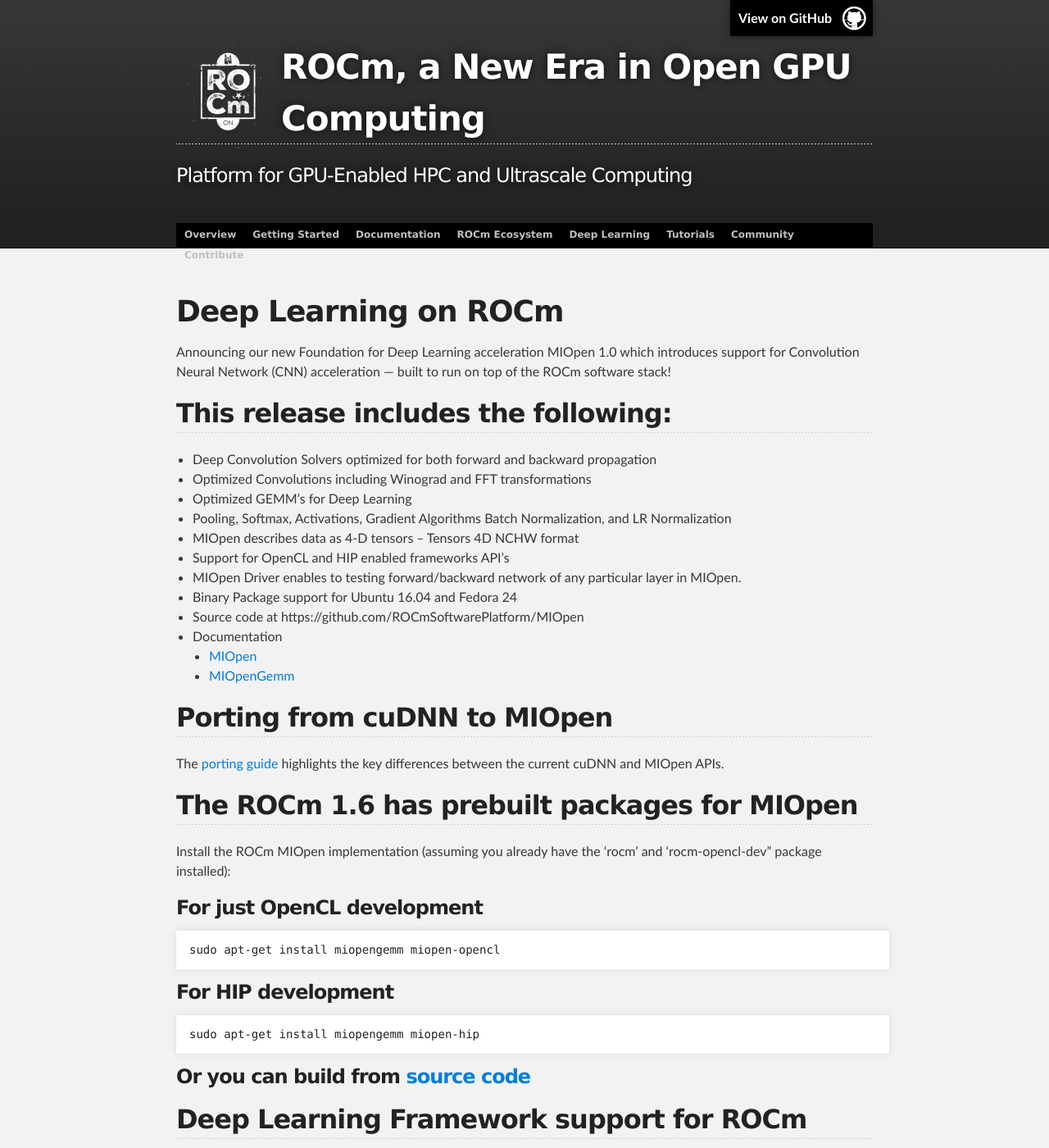
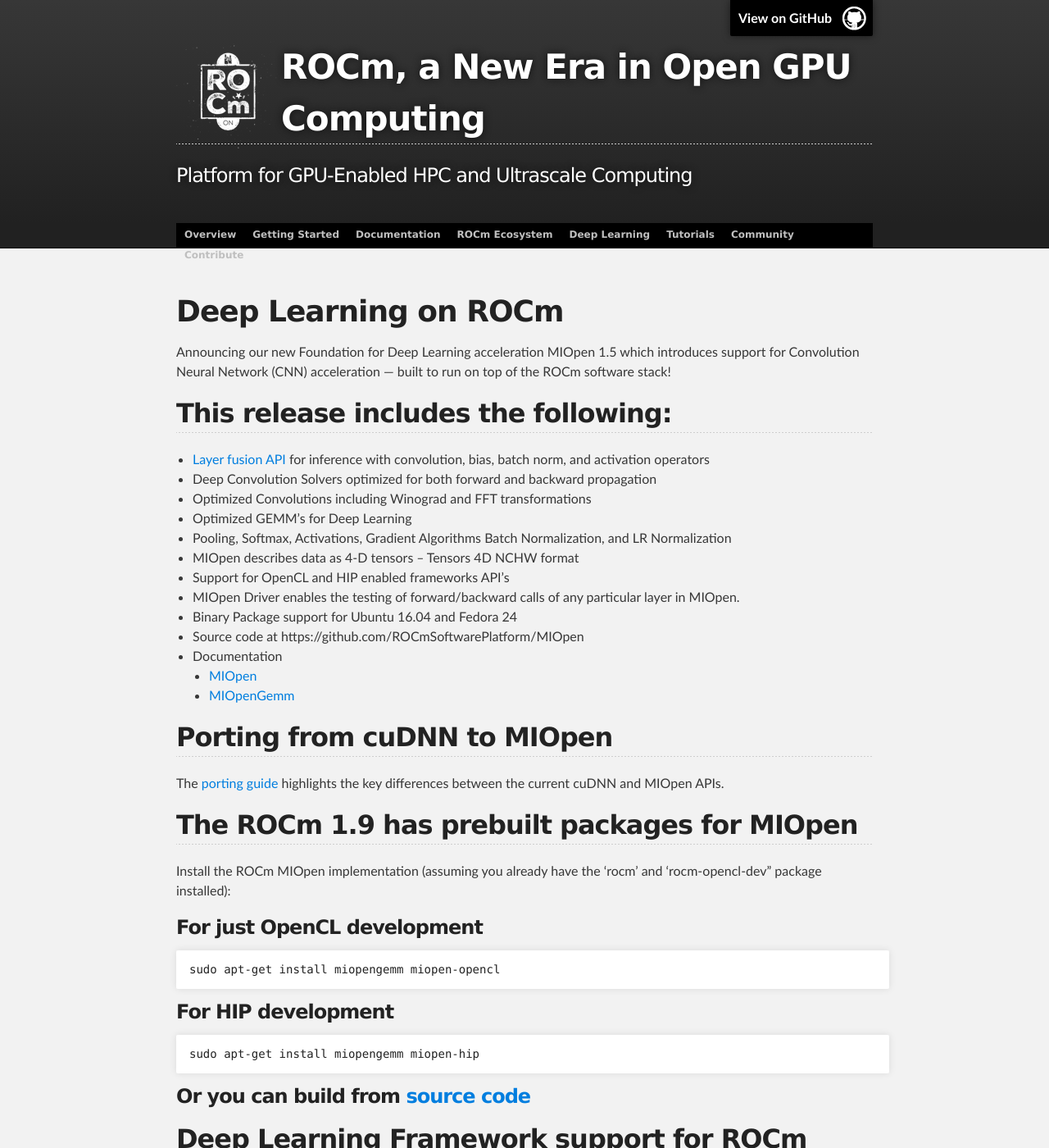
Before and after one commit to ROCm/ROCm.github.io, a Jekyll site: the page built from dl.md, in a window 1280 px wide and 1400 px high. Shown: the whole window at 82% size. Built offline with Jekyll 4.4.1, drawn with Linux system fonts in a browser that asks for light colours.

Commit message:
Update doc
Updated some outdated info and added Layer fusion.

```diff
--- a/dl.md
+++ b/dl.md
@@ -4,17 +4,18 @@
 ---
 # Deep Learning on ROCm
 
-Announcing our new Foundation for Deep Learning acceleration MIOpen 1.0 which introduces support for Convolution Neural Network (CNN) acceleration — built to run on top of the ROCm software stack!
+Announcing our new Foundation for Deep Learning acceleration MIOpen 1.5 which introduces support for Convolution Neural Network (CNN) acceleration — built to run on top of the ROCm software stack!
 
 ## This release includes the following:
 
+* [Layer fusion API](FusionGuide.md) for inference with convolution, bias, batch norm, and activation operators
 * Deep Convolution Solvers optimized for both forward and backward propagation
 * Optimized Convolutions including Winograd and FFT transformations
 * Optimized GEMM’s for Deep Learning
 * Pooling, Softmax, Activations, Gradient Algorithms Batch Normalization, and LR Normalization
 * MIOpen describes data as 4-D tensors ‒ Tensors 4D NCHW format
 * Support for OpenCL and HIP enabled frameworks API's
-* MIOpen Driver enables to testing forward/backward network of any particular layer in MIOpen.
+* MIOpen Driver enables the testing of forward/backward calls of any particular layer in MIOpen.
 * Binary Package support for Ubuntu 16.04 and Fedora 24
 * Source code at https://github.com/ROCmSoftwarePlatform/MIOpen
 * Documentation
@@ -25,7 +26,7 @@
 
 The [porting guide](https://github.com/dagamayank/ROCm.github.io/blob/master/doc/miopen_porting_guide.pdf) highlights the key differences between the current cuDNN and MIOpen APIs.
 
-## The  ROCm 1.6 has prebuilt packages for MIOpen
+## The  ROCm 1.9 has prebuilt packages for MIOpen
 
 Install the ROCm MIOpen implementation (assuming you already have the ‘rocm’  and ‘rocm-opencl-dev” package installed):
 
```
